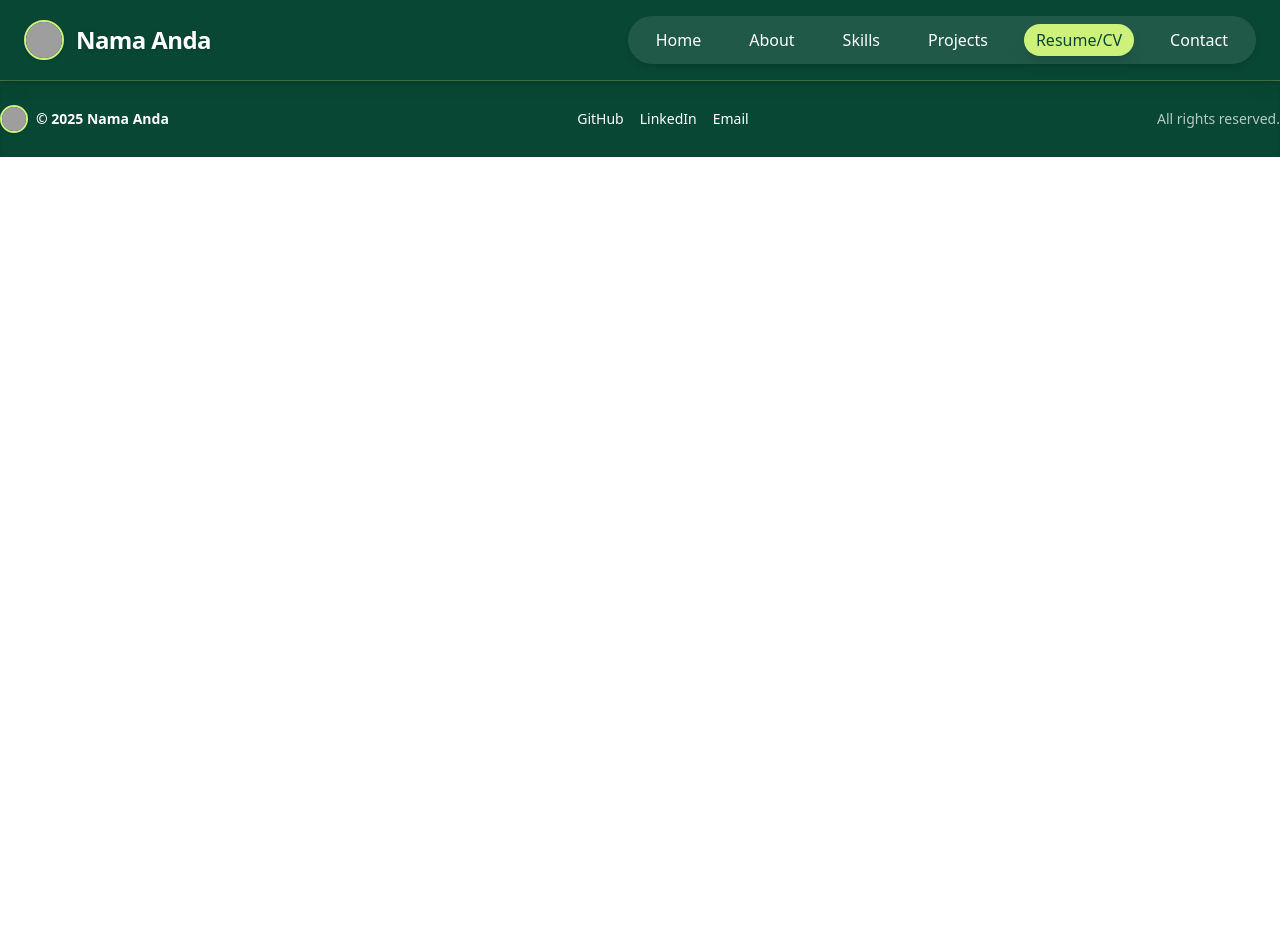
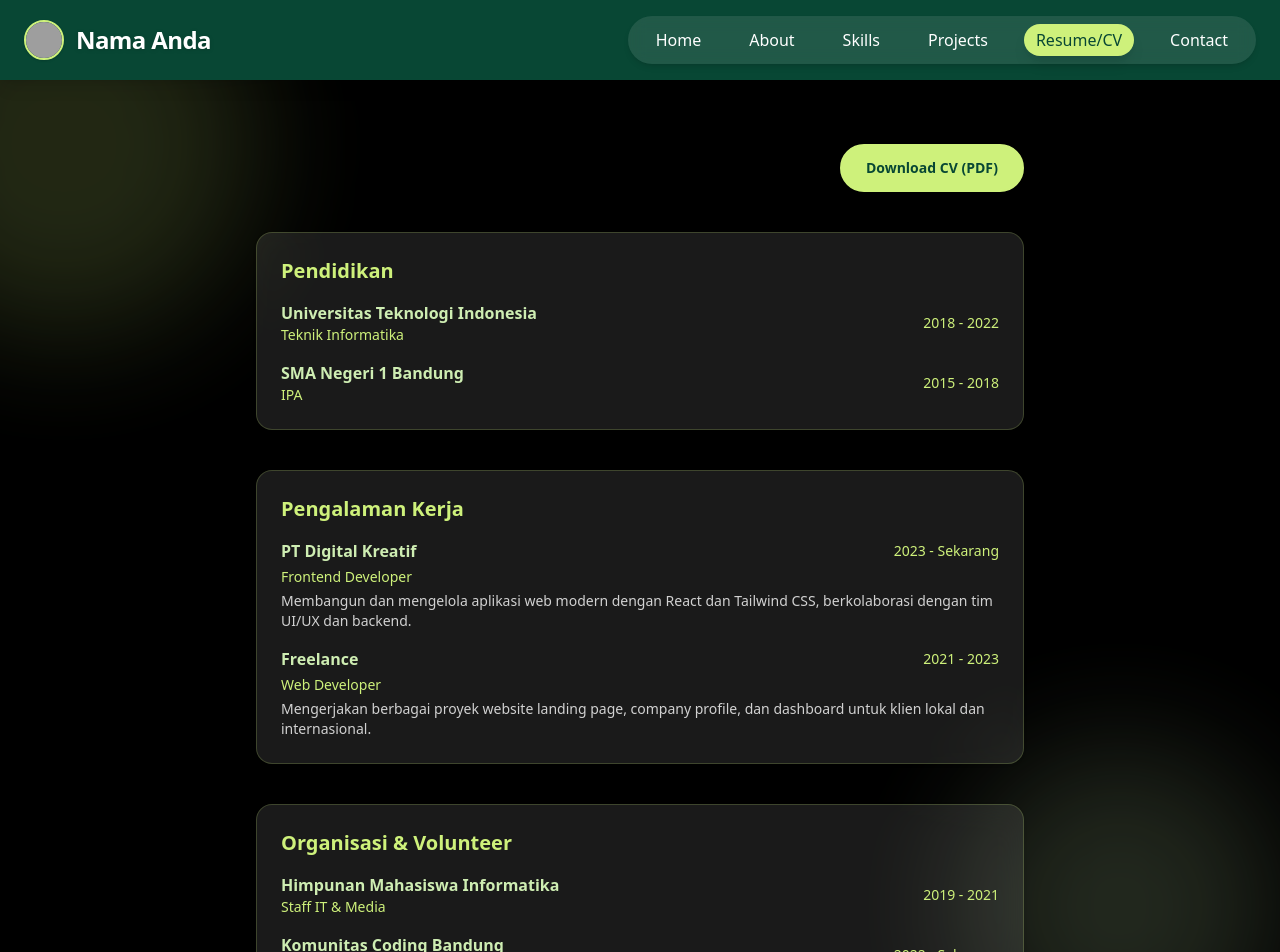
Before and after one commit to choerulram/My-Portfolio, a React (Vite) app: page /resume in a window 1280 px wide. Shown: the top 952 px of the page. Before the commit the page ends 800 px from the top, so only its background shows below. Built offline with nearby package versions, Linux system fonts and the light colour scheme; grey boxes are pictures that could not be loaded.

Commit message:
feat(resume): create CV/resume page
- Add education timeline
- Include work experience section
- Implement organization/volunteer
- Add CV download button

```diff
--- /dev/null
+++ b/src/pages/Resume.jsx
@@ -0,0 +1,134 @@
+import React from "react";
+
+const education = [
+  {
+    school: "Universitas Teknologi Indonesia",
+    major: "Teknik Informatika",
+    year: "2018 - 2022",
+  },
+  {
+    school: "SMA Negeri 1 Bandung",
+    major: "IPA",
+    year: "2015 - 2018",
+  },
+];
+
+const experience = [
+  {
+    company: "PT Digital Kreatif",
+    position: "Frontend Developer",
+    year: "2023 - Sekarang",
+    desc: "Membangun dan mengelola aplikasi web modern dengan React dan Tailwind CSS, berkolaborasi dengan tim UI/UX dan backend.",
+  },
+  {
+    company: "Freelance",
+    position: "Web Developer",
+    year: "2021 - 2023",
+    desc: "Mengerjakan berbagai proyek website landing page, company profile, dan dashboard untuk klien lokal dan internasional.",
+  },
+];
+
+const organizations = [
+  {
+    name: "Himpunan Mahasiswa Informatika",
+    role: "Staff IT & Media",
+    year: "2019 - 2021",
+  },
+  {
+    name: "Komunitas Coding Bandung",
+    role: "Volunteer Mentor",
+    year: "2022 - Sekarang",
+  },
+];
+
+const Resume = () => (
+  <div className="min-h-screen flex flex-col bg-dark text-light">
+    <main className="flex-1 flex flex-col items-center justify-center relative overflow-hidden py-16 px-4">
+      <div className="relative z-10 w-full max-w-3xl mx-auto flex flex-col gap-10">
+        {/* Download CV */}
+        <div className="flex justify-end">
+          <a
+            href="/cv.pdf"
+            download
+            className="px-6 py-3 rounded-full bg-highlight text-main font-bold shadow hover:bg-secondary transition text-sm border-2 border-highlight"
+          >
+            Download CV (PDF)
+          </a>
+        </div>
+        {/* Pendidikan */}
+        <section className="bg-white/10 backdrop-blur-lg rounded-2xl border border-highlight/20 shadow p-6">
+          <h2 className="text-xl font-bold text-highlight mb-4">Pendidikan</h2>
+          <ul className="space-y-4">
+            {education.map((edu) => (
+              <li
+                key={edu.school}
+                className="flex flex-col md:flex-row md:items-center md:justify-between"
+              >
+                <div>
+                  <span className="font-semibold text-secondary">
+                    {edu.school}
+                  </span>
+                  <span className="block text-sm text-highlight">
+                    {edu.major}
+                  </span>
+                </div>
+                <span className="text-sm text-highlight">{edu.year}</span>
+              </li>
+            ))}
+          </ul>
+        </section>
+        {/* Pengalaman Kerja */}
+        <section className="bg-white/10 backdrop-blur-lg rounded-2xl border border-highlight/20 shadow p-6">
+          <h2 className="text-xl font-bold text-highlight mb-4">
+            Pengalaman Kerja
+          </h2>
+          <ul className="space-y-4">
+            {experience.map((exp) => (
+              <li key={exp.company} className="flex flex-col gap-1">
+                <div className="flex flex-col md:flex-row md:items-center md:justify-between">
+                  <span className="font-semibold text-secondary">
+                    {exp.company}
+                  </span>
+                  <span className="text-sm text-highlight">{exp.year}</span>
+                </div>
+                <span className="text-sm text-highlight">{exp.position}</span>
+                <span className="text-sm opacity-80">{exp.desc}</span>
+              </li>
+            ))}
+          </ul>
+        </section>
+        {/* Organisasi/Volunteer */}
+        <section className="bg-white/10 backdrop-blur-lg rounded-2xl border border-highlight/20 shadow p-6">
+          <h2 className="text-xl font-bold text-highlight mb-4">
+            Organisasi & Volunteer
+          </h2>
+          <ul className="space-y-4">
+            {organizations.map((org) => (
+              <li
+                key={org.name}
+                className="flex flex-col md:flex-row md:items-center md:justify-between"
+              >
+                <div>
+                  <span className="font-semibold text-secondary">
+                    {org.name}
+                  </span>
+                  <span className="block text-sm text-highlight">
+                    {org.role}
+                  </span>
+                </div>
+                <span className="text-sm text-highlight">{org.year}</span>
+              </li>
+            ))}
+          </ul>
+        </section>
+      </div>
+      {/* Liquid Glass Background Effect */}
+      <div className="absolute inset-0 z-0 pointer-events-none">
+        <div className="absolute -top-32 -left-32 w-96 h-96 bg-highlight/20 rounded-full blur-3xl animate-pulse" />
+        <div className="absolute bottom-0 right-0 w-80 h-80 bg-secondary/20 rounded-full blur-3xl animate-pulse" />
+      </div>
+    </main>
+  </div>
+);
+
+export default Resume;
--- a/src/routes/routes.jsx
+++ b/src/routes/routes.jsx
@@ -4,6 +4,7 @@ import Home from "../pages/Home";
 import About from "../pages/About";
 import Skills from "../pages/Skills";
 import Projects from "../pages/Projects";
+import Resume from "../pages/Resume";
 
 const AppRoutes = () => (
   <Routes>
@@ -11,6 +12,7 @@ const AppRoutes = () => (
     <Route path="/about" element={<About />} />
     <Route path="/skills" element={<Skills />} />
     <Route path="/projects" element={<Projects />} />
+    <Route path="/resume" element={<Resume />} />
   </Routes>
 );
 
```
